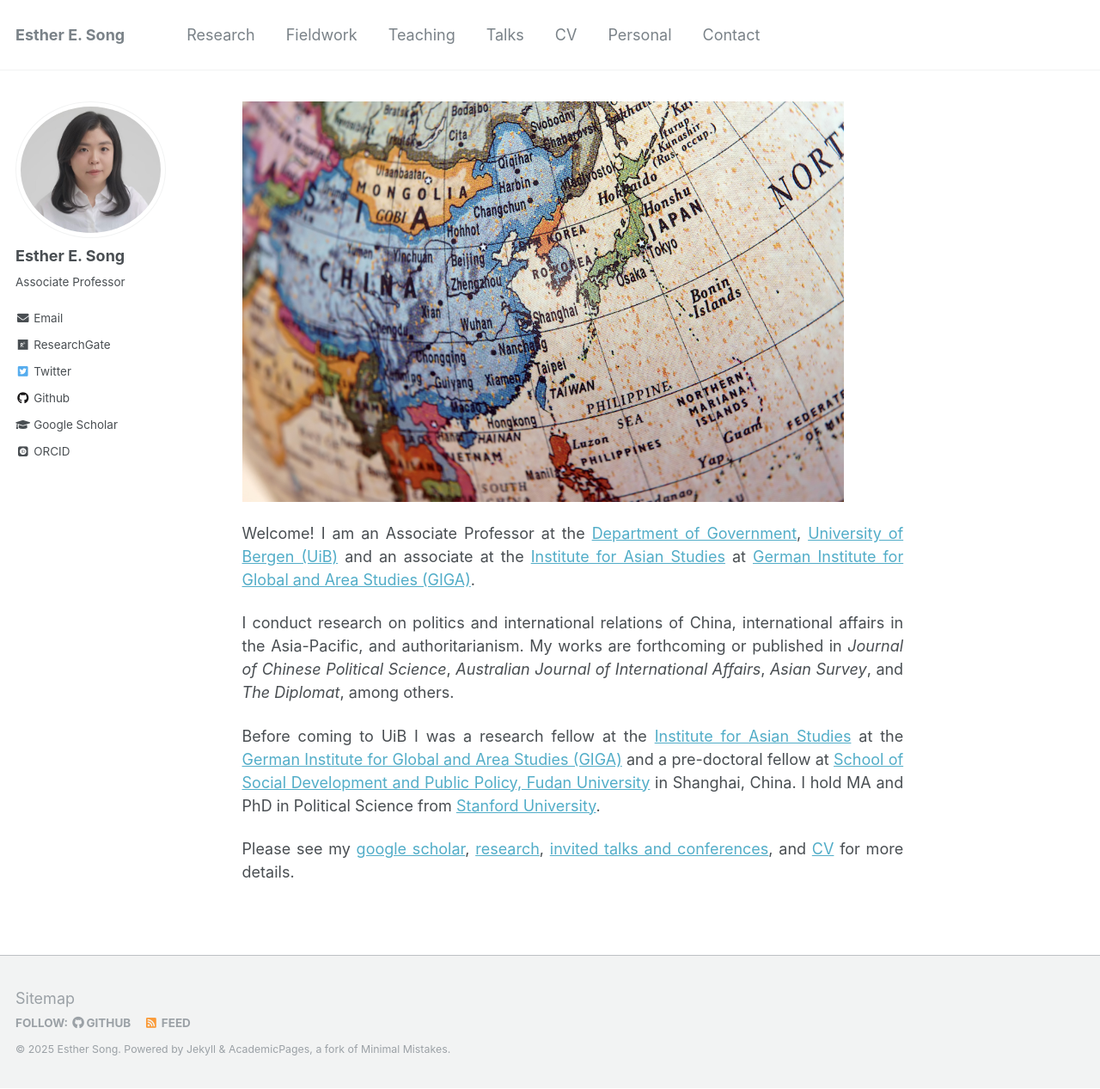
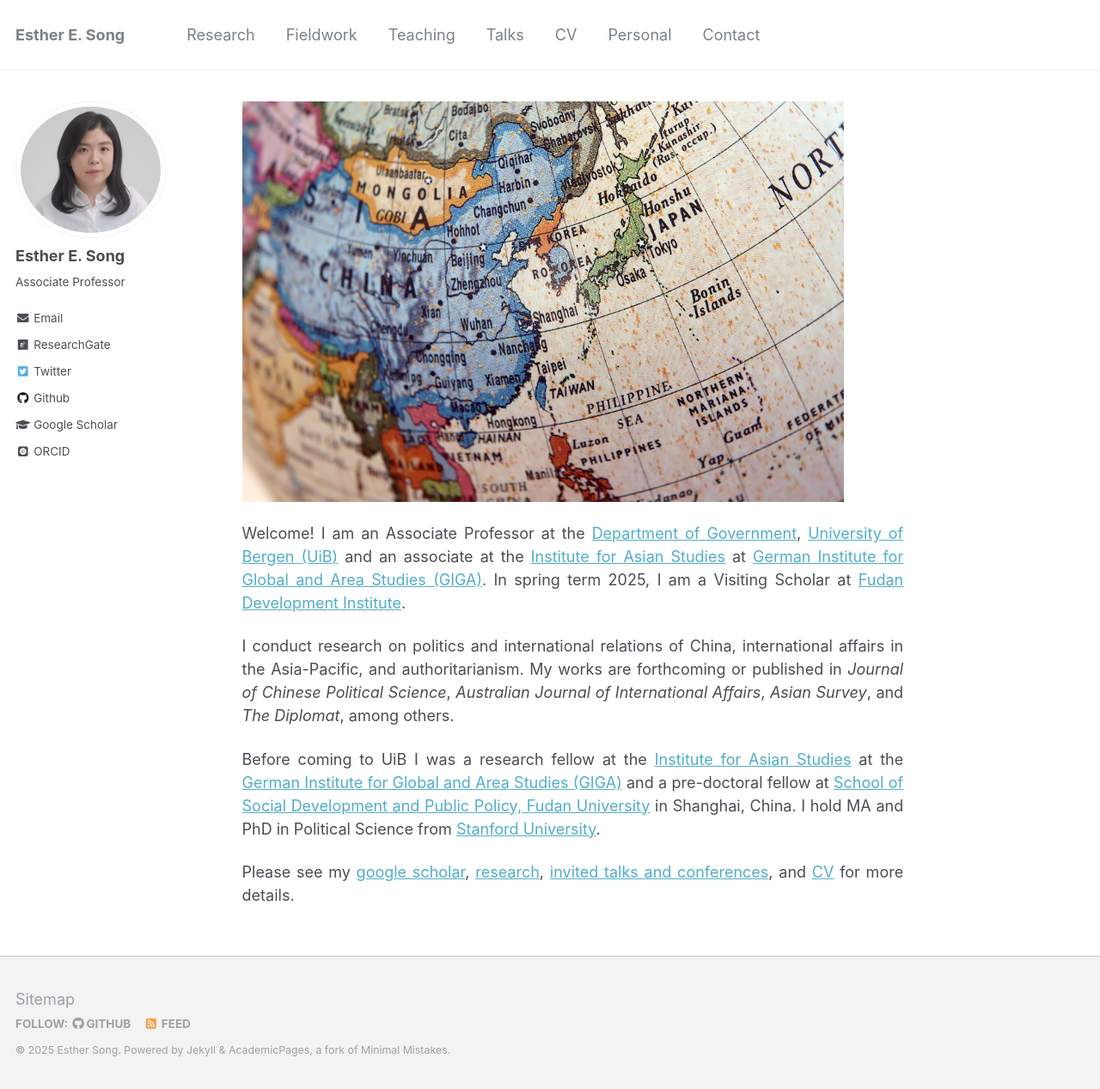
Before and after one commit to ehsong/ehsong.github.io, a Jekyll site: the page built from _pages/about.md, in a window 1280 px wide and 1267 px high. Shown: the whole window at 86% size. Built offline with Jekyll 4.4.1, drawn with Linux system fonts in a browser that asks for light colours; some web fonts are replaced.

Commit message:
Update about.md

```diff
--- a/_pages/about.md
+++ b/_pages/about.md
@@ -9,7 +9,7 @@ redirect_from:
 ---
 <img src="https://github.com/ehsong/ehsong.github.io/blob/master/images/east_asia_resized.jpg?raw=true" width="700" height="466">
 
-Welcome! I am an Associate Professor at the [Department of Government](https://www.uib.no/en/gov), [University of Bergen (UiB)](https://www.uib.no/en) and an associate at the [Institute for Asian Studies](https://www.giga-hamburg.de/en/institutes/giga-institute-for-asian-studies/) at [German Institute for Global and Area Studies (GIGA)](https://www.giga-hamburg.de/en/).
+Welcome! I am an Associate Professor at the [Department of Government](https://www.uib.no/en/gov), [University of Bergen (UiB)](https://www.uib.no/en) and an associate at the [Institute for Asian Studies](https://www.giga-hamburg.de/en/institutes/giga-institute-for-asian-studies/) at [German Institute for Global and Area Studies (GIGA)](https://www.giga-hamburg.de/en/). In spring term 2025, I am a Visiting Scholar at [Fudan Development Institute](https://fddi.fudan.edu.cn/fddien/main.htm).
 
 I conduct research on politics and international relations of China, international affairs in the Asia-Pacific, and authoritarianism. My works are forthcoming or published in *Journal of Chinese Political Science*, *Australian Journal of International Affairs*, *Asian Survey*, and *The Diplomat*, among others.
 
```
